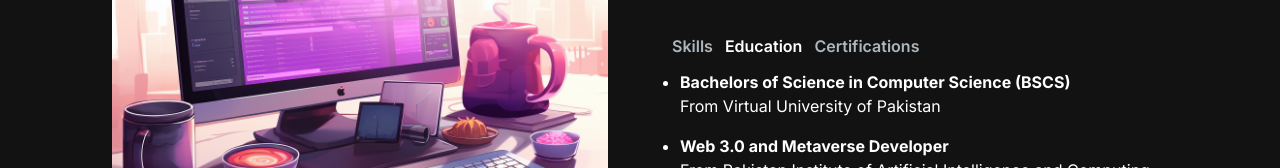
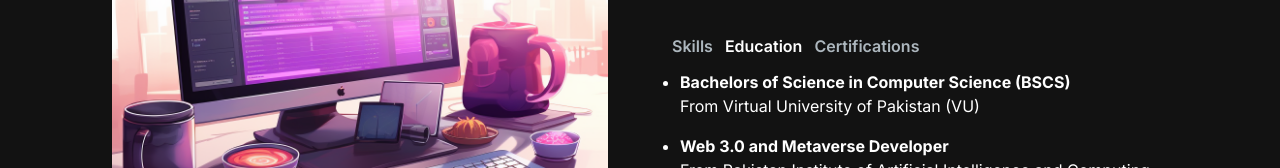
Before and after one commit to hamzaq453/portfolio-website, a Next.js app: page / in a window 1280 px wide. Both pictures are taken after a click on the button "Education". Shown: the part 783-951 px from the top of the page. Built offline with nearby package versions, Linux system fonts and the light colour scheme.

Commit message:
about section

```diff
--- a/src/app/components/AboutSection.jsx
+++ b/src/app/components/AboutSection.jsx
@@ -24,10 +24,10 @@ const TAB_DATA = [
     content: (
       <ul className="list-disc pl-2 -mt-8">
         <li><strong>Bachelors of Science in Computer Science (BSCS)</strong> <br/>
-            From Virtual University of Pakistan
+            From Virtual University of Pakistan (VU)
         </li>
         <li className="mt-4"><strong>Web 3.0 and Metaverse Developer</strong> <br />
-            From Pakistan Institute of Artificial Intelligence and Computing</li>
+            From Pakistan Institute of Artificial Intelligence and Computing (PIAIC)</li>
       </ul>
     ),
   },
```
